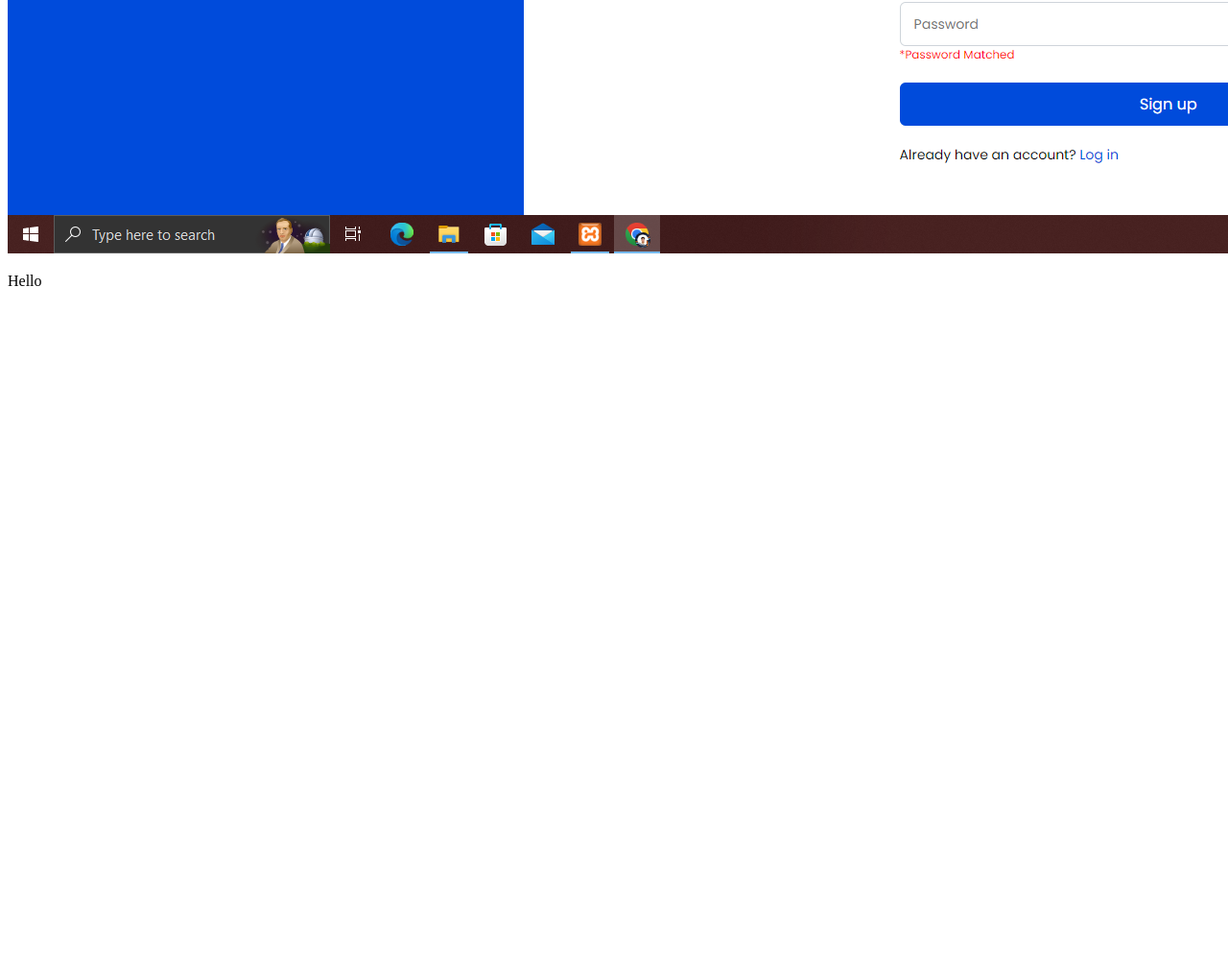
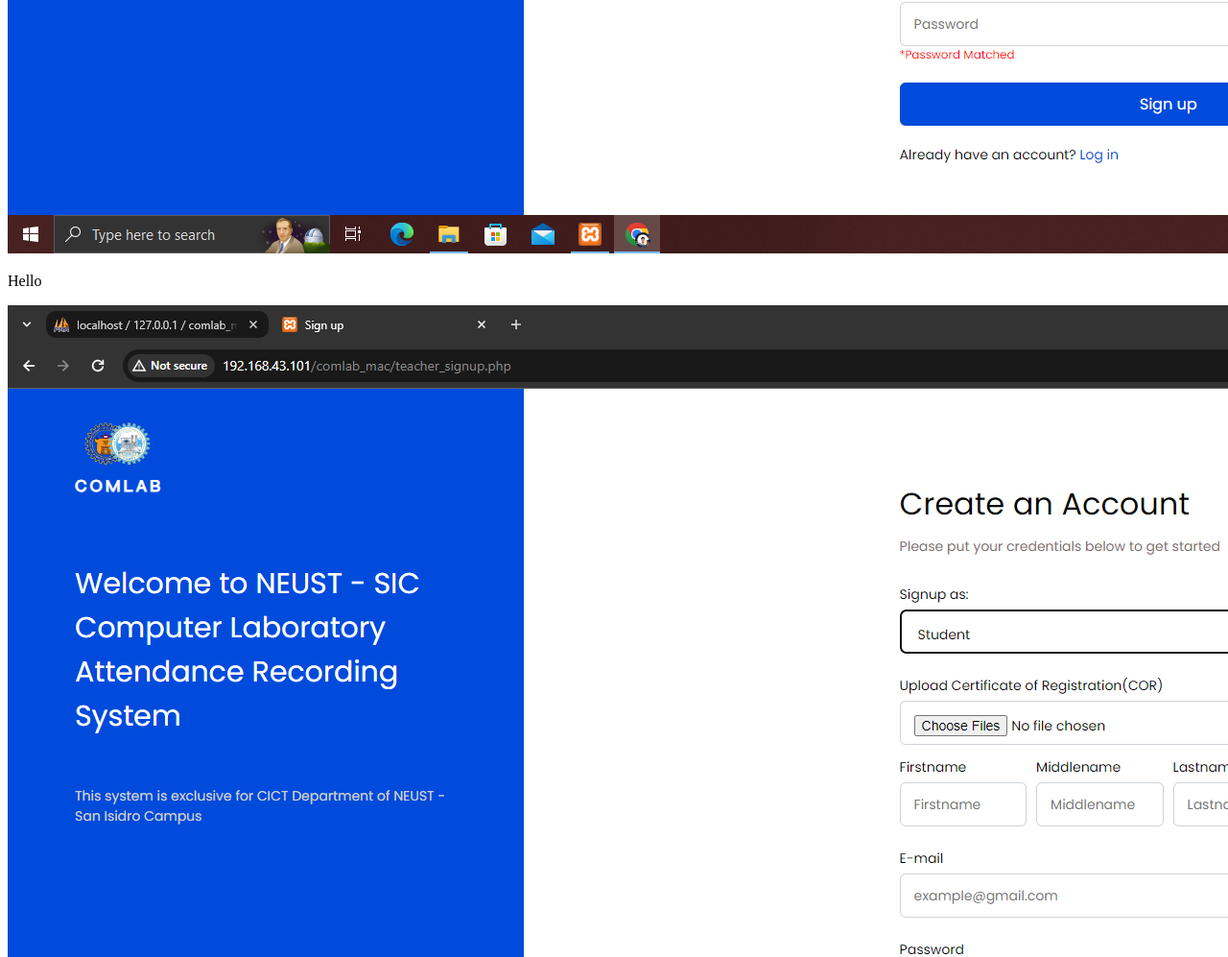
Before and after one commit to marxstor/simple-parking-reservation-system-using-python, a plain HTML site: page index.html in a window 1280 px wide. Shown: the part 824-1821 px from the top of the page at 96% size. Before the commit the page ends 1142 px from the top, so only its background shows below. Drawn offline with Linux system fonts and the light colour scheme.

Commit message:
updated with new added images

```diff
--- a/index.html
+++ b/index.html
@@ -8,6 +8,7 @@
 <body>
     <img src="1.png" alt="screenshot 1">
     <p>Hello</p>
+    <img src="2.png" alt="screenshot 2">
 
 </body>
 </html>
```
Also changed, not shown: 2.png (added).
